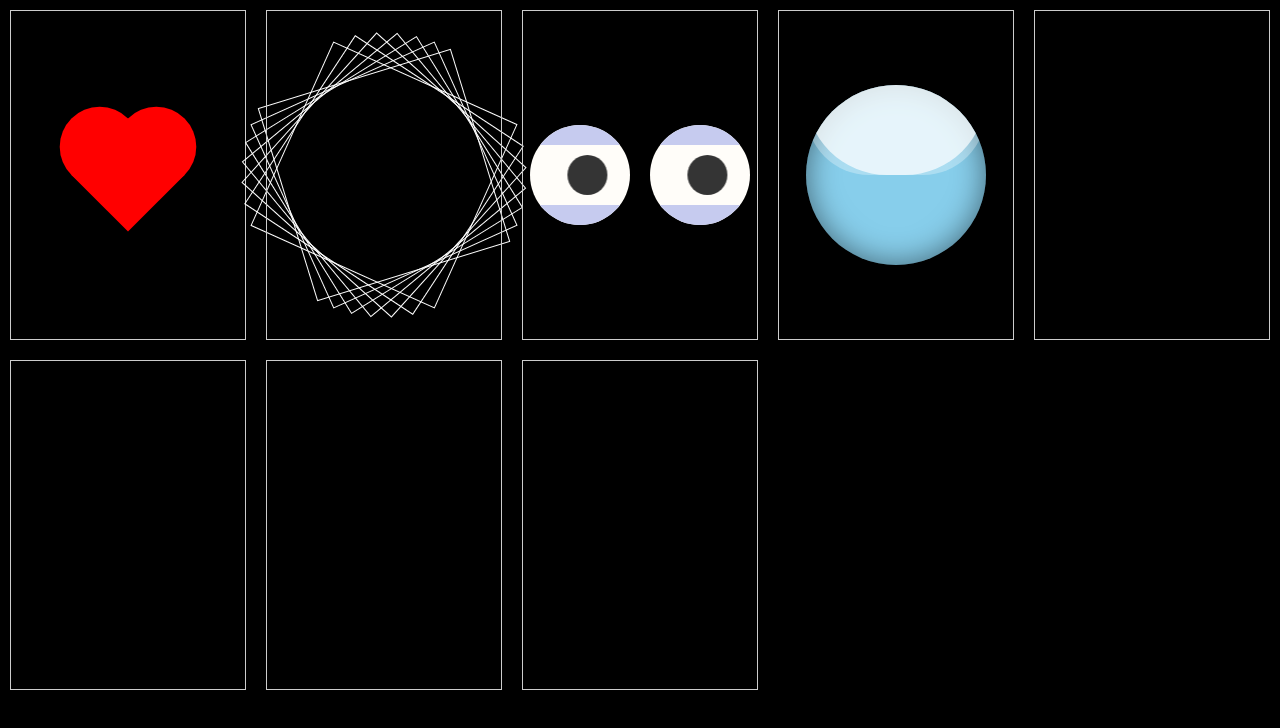
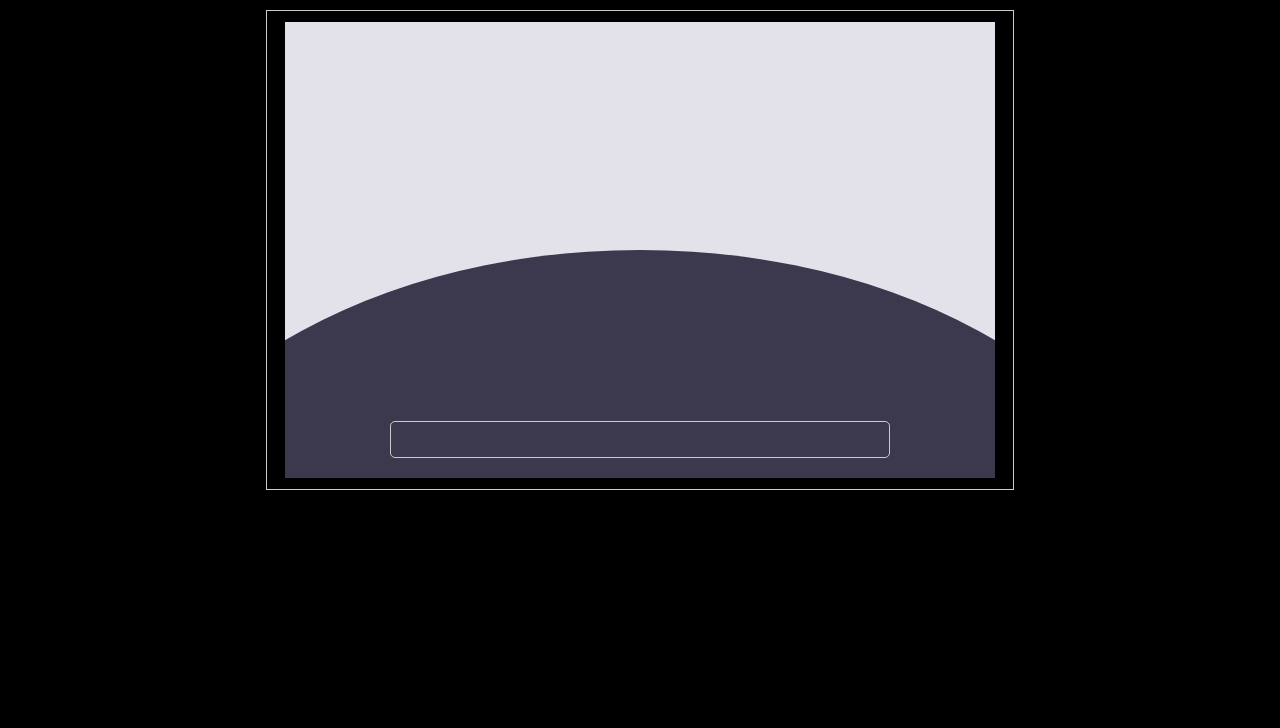
Before and after one commit to Wayley/front-end-notes, a plain HTML site: page CSS/effects/src/index.html in a window 1280 px wide. Drawn offline with Linux system fonts and the light colour scheme.

Commit message:
add creepy snail demo html

```diff
--- a/CSS/effects/src/index.html
+++ b/CSS/effects/src/index.html
@@ -14,11 +14,11 @@
   <div id="app">
     <div class="list span-4-8">
       <!-- ♥ 心形样式 -->
-      <div class="item">
+      <div class="item hide">
         <div class="heart"></div>
       </div>
       <!-- 多个正方形旋转动画 -->
-      <div class="item">
+      <div class="item hide">
         <div class="flex box-rotate">
           <div class="box-rotate-item"></div>
           <div class="box-rotate-item"></div>
@@ -30,7 +30,7 @@
         </div>
       </div>
       <!-- 可爱的眼睛👀 -->
-      <div class="item">
+      <div class="item hide">
         <div class="flex eyes">
           <div class="eye">
             <div class="eye-eyelid-upper"></div>
@@ -45,13 +45,27 @@
         </div>
       </div>
       <!-- 灵动的水 -->
-      <div class="item">
+      <div class="item hide">
         <div class="clever-water"></div>
       </div>
+      <!-- 爬行的蜗牛 -->
+      <div class="item" style="width:60%;height: 500px;margin: 0 auto;">
+        <div class="creepy-snail">
+          <div class="scene">
+            <div class="ground"></div>
+            <!-- <div class="snail-wrapper"></div> -->
+
+          </div>
+          <div class="menus"></div>
+        </div>
+      </div>
+      <!-- <div class="item"></div>
       <div class="item"></div>
       <div class="item"></div>
       <div class="item"></div>
-      <div class="item"></div>
+      <div class="item"></div> -->
+
+
     </div>
   </div>
 </body>
```
